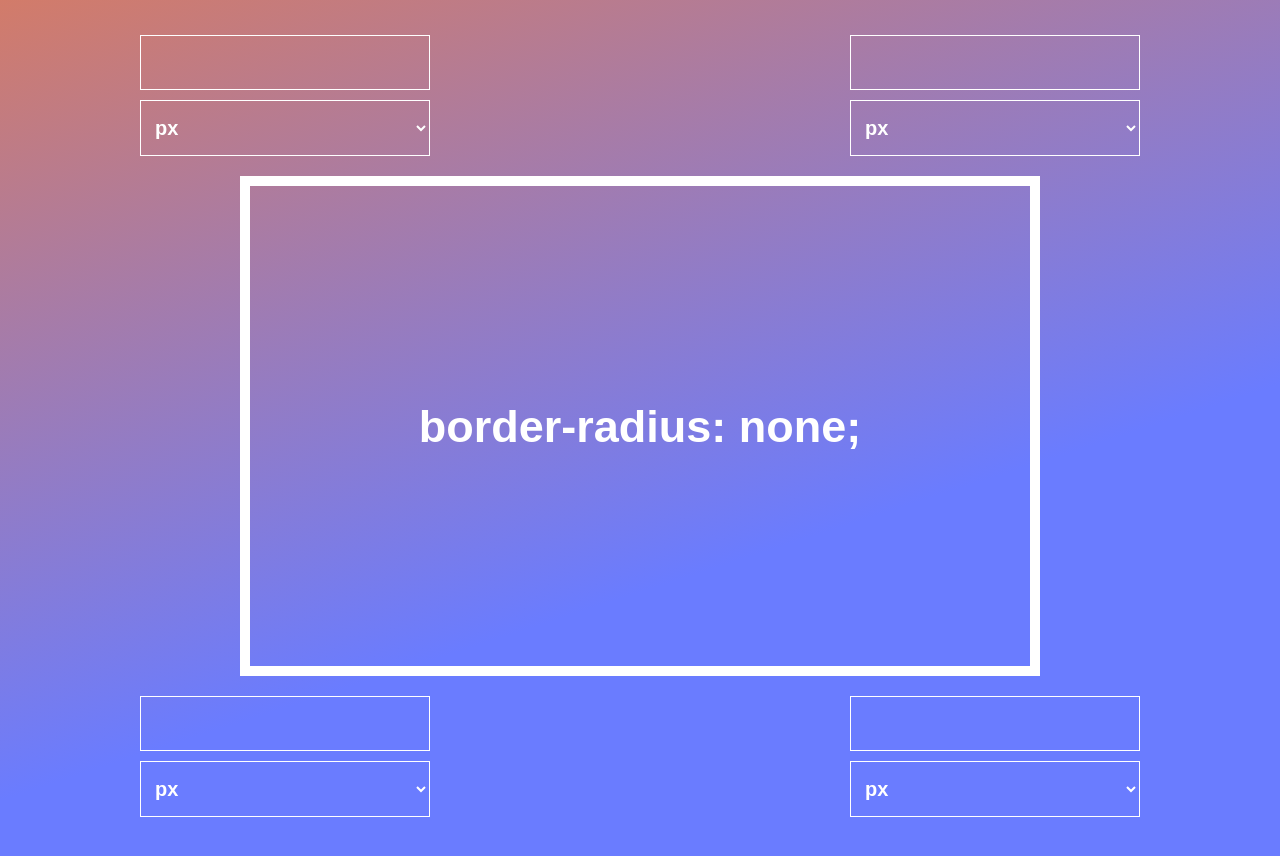
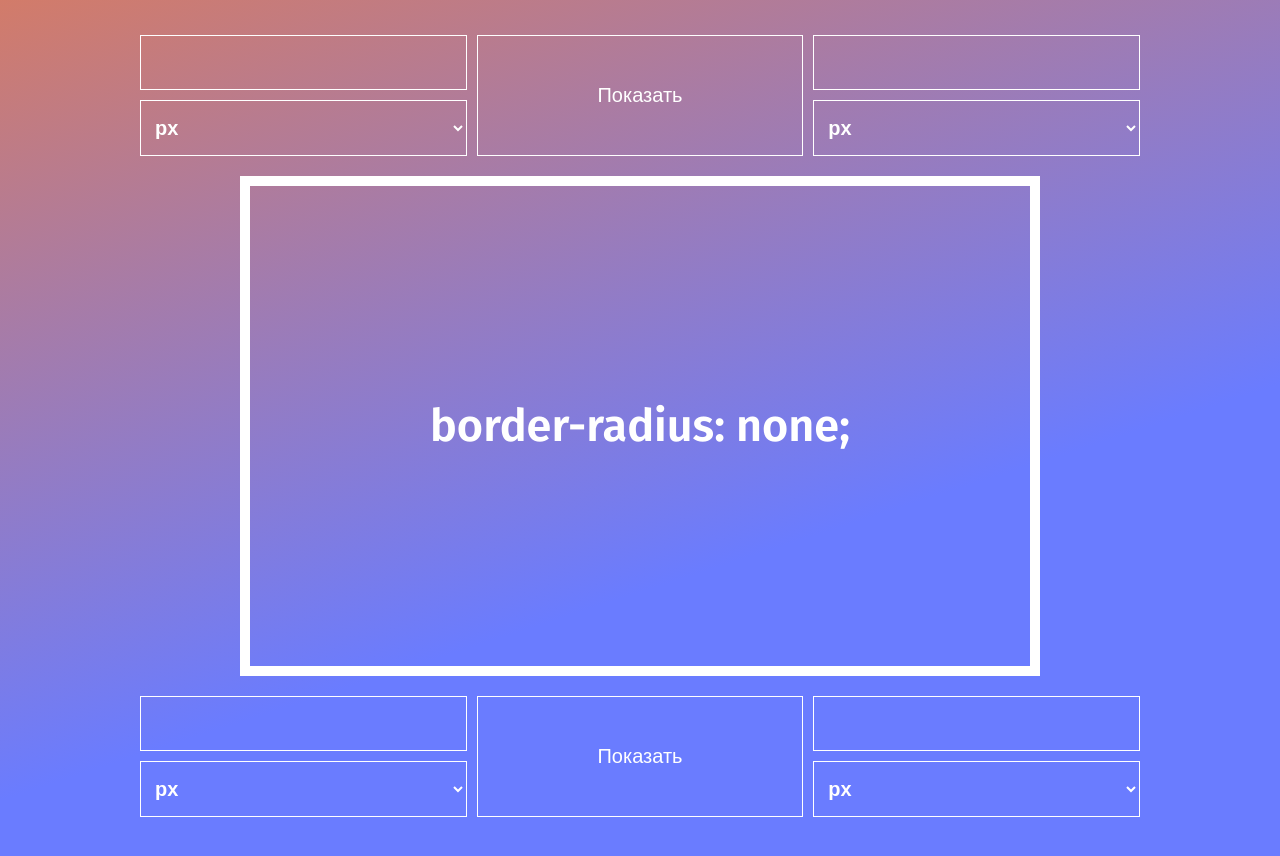
Before and after one commit to SharifZaebal/Border-radius-Previewer, a plain HTML site: page index.html in a window 1280 px wide. Shown: the part 726-1582 px from the top of the page. Drawn offline with Linux system fonts and the light colour scheme.

Commit message:
the finished project

```diff
--- a/index.html
+++ b/index.html
@@ -35,17 +35,18 @@
                 <h2 class="header-section">Ввод значений для каждой стороны</h2>
                 <div class="input-field-individual-values">
                     <div class="upper-angles">
-                        <div class="top-left flex-column row-gap10">
-                            <input type="text" min="0" class="input-separate-value" id="input-separate-value">
-                            <select name="type-value" class="select-type-list">
+                        <div class="top-left flex-column row-gap10 flex">
+                            <input type="text" class="input-separate-value" id="input-separate-value-top-left">
+                            <select name="type-value" class="select-type-list" id="top-left-select-list">
                                 <option value="px" class="select-type-item">px</option>
                                 <option value="%" class="select-type-item">%</option>
                                 <option value="em" class="select-type-item">em</option>
                             </select>
                         </div>
-                       <div class="top-right flex-column row-gap10">
-                           <input type="text" min="0" class="input-separate-value" id="input-separate-value">
-                           <select name="type-value" class="select-type-list">
+                        <button class="flex btn-show-individual-angles" onclick="showvalue()">Показать</button>
+                       <div class="top-right flex-column row-gap10 flex">
+                           <input type="text" class="input-separate-value" id="input-separate-value-top-right">
+                           <select name="type-value" class="select-type-list" id="top-right-select-list">
                                <option value="px" class="select-type-item">px</option>
                                <option value="%" class="select-type-item">%</option>
                                <option value="em" class="select-type-item">em</option>
@@ -53,24 +54,23 @@
                        </div>
                     </div>
 
-                    <!-- <div class="square-radius">
+                    <div class="square-radius" onclick="copyText()">
                         <div class="text-in-square">border-radius: <span id="value-border-radius">none</span>;</div>
-                    </div> -->
-
-                    <button class="square-radius" onclick="copyText()">border-radius: <span id="value-border-radius">none</span>;</button>
+                    </div>
 
                     <div class="bottom-angles">
-                        <div class="bottom-right flex-column row-gap10">
-                            <input type="text" min="0" class="input-separate-value" id="input-separate-value">
-                            <select name="type-value" class="select-type-list">
+                        <div class="bottom-right flex-column row-gap10 flex">
+                            <input type="text" class="input-separate-value" id="input-separate-value-bottom-left">
+                            <select name="type-value" class="select-type-list" id="bottom-left-select-list">
                                 <option value="px" class="select-type-item">px</option>
                                 <option value="%" class="select-type-item">%</option>
                                 <option value="em" class="select-type-item">em</option>
                             </select>
                         </div>
-                        <div class="bottom-left flex-column row-gap10">
-                            <input type="text" min="0" class="input-separate-value" id="input-separate-value">
-                            <select name="type-value" class="select-type-list">
+                        <button class="flex btn-show-individual-angles flex" onclick="showvalue()">Показать</button>
+                        <div class="bottom-left flex-column row-gap10 flex">
+                            <input type="text" class="input-separate-value" id="input-separate-value-bottom-right">
+                            <select name="type-value" class="select-type-list" id="bottom-right-select-list">
                                 <option value="px" class="select-type-item">px</option>
                                 <option value="%" class="select-type-item">%</option>
                                 <option value="em" class="select-type-item">em</option>
--- a/script/index.js
+++ b/script/index.js
@@ -25,13 +25,32 @@ function emForAllAngles () {
     inlineStyles.borderRadius = `${inputValues}${type}`
     document.getElementById('value-border-radius').innerText = `${inputValues}${type}`
 }
-function copyText () {
-    var input = document.createElement('input');
-    input.value = document.querySelector('square-radius').innerHTML;
-    input.id = 'inputID';
-    document.body.appendChild(input);
-    input.select();
-    document.execCommand('copy');
-    document.body.removeChild(input);
 
+function copyText() {
+    const textInDiv = document.querySelector('.square-radius');
+    const copyText = textInDiv.innerText;
+    navigator.clipboard.writeText(copyText);
 }
+
+function showvalue() {
+    const anglesTopLeft = parseInt(document.getElementById('input-separate-value-top-left').value || 0);
+    const anglesTopRight = parseInt(document.getElementById('input-separate-value-top-right').value || 0);
+    const anglesBottomLeft = parseInt(document.getElementById('input-separate-value-bottom-left').value || 0);
+    const anglesBottomRight = parseInt(document.getElementById('input-separate-value-bottom-right').value || 0);
+
+    console.log(anglesTopLeft);
+    console.log(anglesTopRight);
+    console.log(anglesBottomLeft);
+    console.log(anglesBottomRight);
+
+
+    const topLeftSelectList = document.getElementById('top-left-select-list').value ;
+    const topRightSelectList = document.getElementById('top-right-select-list').value;
+    const bottomLeftSelectList = document.getElementById('bottom-left-select-list').value;
+    const bottomRightSelectList = document.getElementById('bottom-right-select-list').value;
+
+    console.log()
+
+    inlineStyles.borderRadius = `${anglesTopLeft + topLeftSelectList} ${anglesTopRight + topRightSelectList} ${anglesBottomLeft + bottomLeftSelectList} ${anglesBottomRight + bottomRightSelectList}`
+    document.getElementById('value-border-radius').innerText = `${anglesTopLeft + topLeftSelectList} ${anglesTopRight + topRightSelectList} ${anglesBottomLeft + bottomLeftSelectList} ${anglesBottomRight + bottomRightSelectList}`
+}
--- a/styles/style.css
+++ b/styles/style.css
@@ -35,6 +35,12 @@ body {
     margin: 0 auto;
 }
 
+.flex {
+    flex: 1 1 33.33%;
+}
+.upper-angles {
+    gap: 10px;
+}
 /* Header section start */
 
 .header  {
@@ -214,13 +220,11 @@ body {
     justify-content: space-between;
 }
 
-.square-radius {
-    margin: auto;
-}
-
 .bottom-angles {
     display: flex;
     justify-content: space-between;
+
+    gap: 10px;
 }
 
 .square-radius {
@@ -240,9 +244,36 @@ body {
     cursor: pointer;
 
     transition: 0.5s;
+
+    display: flex;
+    align-items: center;
+    justify-content: center;
 }
 
 .square-radius:hover {
     background-color: rgba(172, 172, 172, 0.7);
     transition: 1s;
 }
+
+.btn-show-individual-angles {
+    outline: none;
+
+    background: transparent;
+    color: white;
+
+    border: 1px solid white;
+    border-radius: 0;
+
+    font-size: 20px;
+
+    cursor: pointer;
+
+    transition: 1s;
+}
+.btn-show-individual-angles:hover {
+    border-radius: 20px;
+    transition: 0.5s;
+
+    background-color: white;
+    color: black;
+}
```
